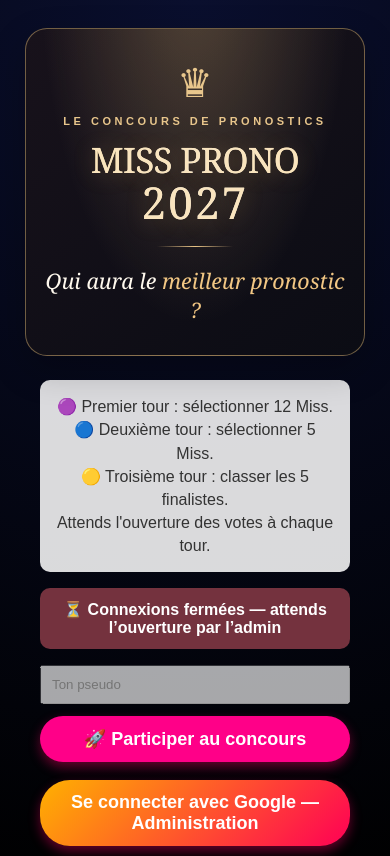
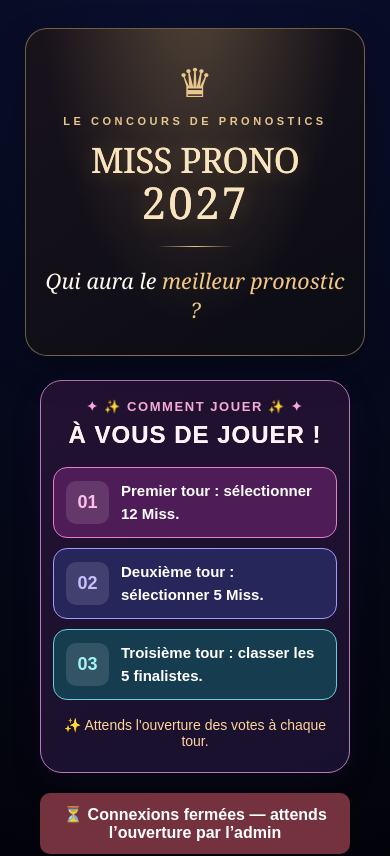
Before and after one commit to ludhardy-arch/miss2027, a React (Vite) app in the folder miss2026-main/: page /#/login in a window 390 px wide. Shown: the top 856 px of the page. Built offline with nearby package versions, Linux system fonts and the light colour scheme; no server answers; the database is empty.

Commit message:
Restyle three-round instructions with festive colorful mobile cards

```diff
--- a/miss2026-main/src/pages/Login.jsx
+++ b/miss2026-main/src/pages/Login.jsx
@@ -63,12 +63,21 @@ export default function Login({ setUser }) {
         <div style={{ width: 76, height: 1, margin: "20px auto", background: "linear-gradient(90deg,transparent,#e9c487,transparent)" }} />
         <p style={{ margin: "0 auto", maxWidth: 330, fontFamily: "Georgia, 'Times New Roman', serif", fontStyle: "italic", fontSize: "clamp(21px, 5.5vw, 27px)", lineHeight: 1.35, color: "#fff9ee" }}>Qui aura le <span style={{ color: "#f2c784" }}>meilleur pronostic ?</span></p>
       </header>
-      <p style={{ background: "rgba(255,255,255,0.85)", color: "#333", padding: 15, borderRadius: 10, lineHeight: 1.45 }}>
-        🟣 Premier tour : sélectionner 12 Miss.<br />
-        🔵 Deuxième tour : sélectionner 5 Miss.<br />
-        🟡 Troisième tour : classer les 5 finalistes.<br />
-        Attends l'ouverture des votes à chaque tour.
-      </p>
+      <section aria-label="Comment jouer" style={{ background: "linear-gradient(160deg, #231131, #18112d)", border: "1px solid #bc79be", color: "white", borderRadius: 22, padding: "18px 12px", marginBottom: 20, boxShadow: "0 10px 28px rgba(37,12,56,.23)" }}>
+        <div style={{ color: "#f7acd7", letterSpacing: ".12em", fontWeight: 800, fontSize: 13, marginBottom: 6 }}>✦ ✨ COMMENT JOUER ✨ ✦</div>
+        <h2 style={{ color: "#fff1f9", fontSize: 24, margin: "7px 0 18px" }}>À vous de jouer !</h2>
+        {[
+          { n: "01", text: "Premier tour : sélectionner 12 Miss.", background: "#4e1d57", border: "#e77dc6", accent: "#ffc0e8" },
+          { n: "02", text: "Deuxième tour : sélectionner 5 Miss.", background: "#27265b", border: "#a09cff", accent: "#c9bfff" },
+          { n: "03", text: "Troisième tour : classer les 5 finalistes.", background: "#163c4f", border: "#68cfd9", accent: "#a2f4f2" }
+        ].map(item => (
+          <div key={item.n} style={{ display: "flex", alignItems: "center", textAlign: "left", gap: 12, padding: 12, marginBottom: 10, background: item.background, border: `1px solid ${item.border}`, borderRadius: 14 }}>
+            <span style={{ flexShrink: 0, width: 43, height: 43, borderRadius: 10, background: "rgba(255,255,255,.12)", color: item.accent, display: "grid", placeItems: "center", fontSize: 18, fontWeight: 800 }}>{item.n}</span>
+            <span style={{ fontSize: 15, fontWeight: 600, lineHeight: 1.5 }}>{item.text}</span>
+          </div>
+        ))}
+        <p style={{ color: "#ffd49c", margin: "17px 7px 5px", fontSize: 14 }}>✨ Attends l'ouverture des votes à chaque tour.</p>
+      </section>
       <p role="status" style={{ padding: 12, borderRadius: 10, background: connectionsOpen ? "#176b43" : "#74323e", color: "white", fontWeight: "bold" }}>{connectionsOpen ? "✅ Connexions ouvertes" : "⏳ Connexions fermées — attends l’ouverture par l’admin"}</p>
       <input disabled={!connectionsOpen || pending} placeholder="Ton pseudo" value={pseudo} onChange={(e) => setPseudo(e.target.value)}
         style={{ padding: 10, width: "100%", boxSizing: "border-box", marginBottom: 12 }} />
```
